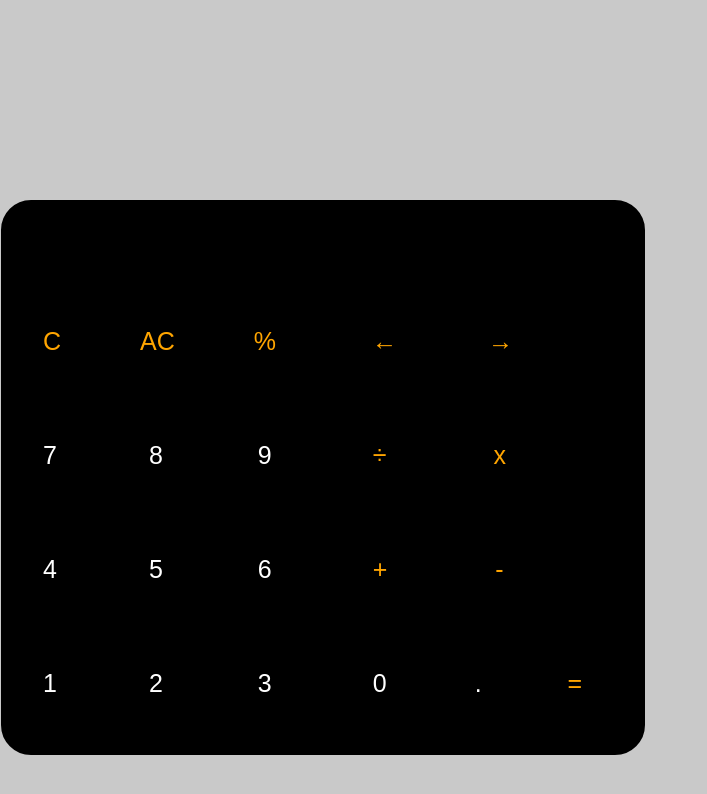
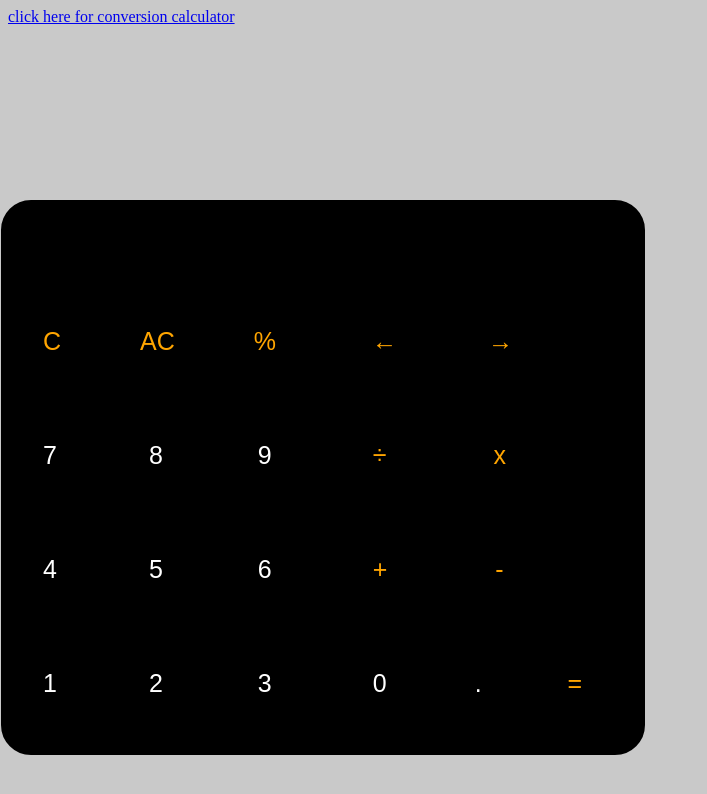
Before and after one commit to Himanshu073/calci555, a plain HTML site: page index.html in a window 1280 px wide. Shown: the whole page, without its empty margins (0-707 px from the left). Drawn offline with Linux system fonts and the light colour scheme.

Commit message:
Update index.html

```diff
--- a/index.html
+++ b/index.html
@@ -51,6 +51,10 @@
         </div>
     </div>
 
+    <div id="sec">
+        <a id="cl" href="conversion.html">click here for conversion calculator</a>
+    </div>
+
     <script src="cla1.js"></script>
 </body>
 
```
